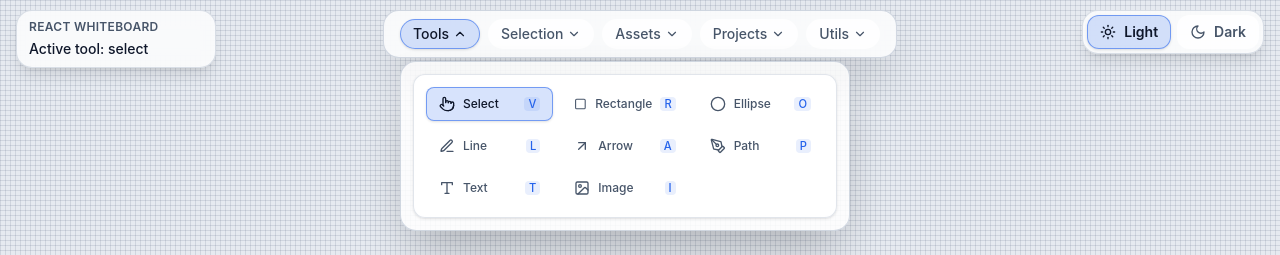
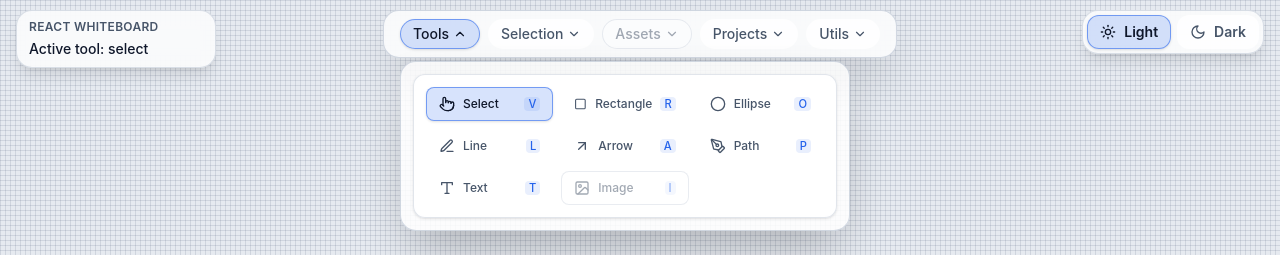
Before and after one commit to CasperKristiansson/React-Whiteboard-Studio, a React (Vite) app: page / in a window 1280 px wide. Both pictures are taken after a click on the button "Tools". Shown: the top 255 px of the page. Built offline with nearby package versions, Linux system fonts and the light colour scheme.

Commit message:
feat: add disabled state to ImportDialog, ExportDialog, and Toolbar components

```diff
--- a/src/ui/export-dialog.tsx
+++ b/src/ui/export-dialog.tsx
@@ -1,4 +1,5 @@
 import { useCallback, useMemo, useState } from 'react'
+import clsx from 'clsx'
 
 import { exportProjectToJson } from '../export/json'
 import { exportDocumentToPNG } from '../export/png'
@@ -27,7 +28,7 @@ const sanitizeFileName = (name: string) =>
     .replace(/[^a-z0-9-]+/gi, '')
     .toLowerCase() || 'document'
 
-const ExportDialog = () => {
+const ExportDialog = ({ disabled = false }: { disabled?: boolean }) => {
   const projectId = useAppSelector(selectProjectId)
   const projectName = useAppSelector(selectProjectName)
   const currentDocument = useAppSelector(selectDocument)
@@ -161,7 +162,13 @@ const ExportDialog = () => {
   )
 
   return (
-    <section className="rounded-3xl border border-(--color-elevated-border) bg-(--color-elevated-bg) p-4 shadow">
+    <section
+      className={clsx(
+        'rounded-3xl border border-(--color-elevated-border) bg-(--color-elevated-bg) p-4 shadow',
+        disabled && 'opacity-60',
+      )}
+      aria-disabled={disabled}
+    >
       <header className="mb-4 space-y-3">
         <div>
           <h2 className="text-base font-semibold text-(--color-app-foreground)">
@@ -176,7 +183,7 @@ const ExportDialog = () => {
           <button
             type="button"
             onClick={handleJsonExport}
-            disabled={isExportingJson || !projectId}
+            disabled={disabled || isExportingJson || !projectId}
             className="flex w-full items-center justify-start gap-2 rounded border border-(--color-button-border) bg-(--color-button-bg) px-3 py-1 text-xs font-medium text-(--color-button-text) shadow transition hover:bg-(--color-button-hover-bg) focus:outline-none focus-visible:ring-2 focus-visible:ring-(--color-accent) disabled:cursor-not-allowed disabled:opacity-60"
           >
             <LuFileJson className="h-4 w-4" />
@@ -185,7 +192,7 @@ const ExportDialog = () => {
           <button
             type="button"
             onClick={() => handlePngExport('document')}
-            disabled={isExportingPng}
+            disabled={disabled || isExportingPng}
             className="flex w-full items-center justify-start gap-2 rounded border border-(--color-button-border) bg-(--color-button-bg) px-3 py-1 text-xs font-medium text-(--color-button-text) shadow transition hover:bg-(--color-button-hover-bg) focus:outline-none focus-visible:ring-2 focus-visible:ring-(--color-accent) disabled:cursor-not-allowed disabled:opacity-60"
           >
             <LuImage className="h-4 w-4" />
@@ -194,7 +201,7 @@ const ExportDialog = () => {
           <button
             type="button"
             onClick={() => handlePngExport('selection')}
-            disabled={isExportingPng}
+            disabled={disabled || isExportingPng}
             className="flex w-full items-center justify-start gap-2 rounded border border-(--color-button-border) bg-(--color-button-bg) px-3 py-1 text-xs font-medium text-(--color-button-text) shadow transition hover:bg-(--color-button-hover-bg) focus:outline-none focus-visible:ring-2 focus-visible:ring-(--color-accent) disabled:cursor-not-allowed disabled:opacity-60"
           >
             <LuLayers className="h-4 w-4" />
@@ -203,7 +210,7 @@ const ExportDialog = () => {
           <button
             type="button"
             onClick={() => handleSvgExport('document')}
-            disabled={isExportingSvg}
+            disabled={disabled || isExportingSvg}
             className="flex w-full items-center justify-start gap-2 rounded border border-(--color-button-border) bg-(--color-button-bg) px-3 py-1 text-xs font-medium text-(--color-button-text) shadow transition hover:bg-(--color-button-hover-bg) focus:outline-none focus-visible:ring-2 focus-visible:ring-(--color-accent) disabled:cursor-not-allowed disabled:opacity-60"
           >
             <LuFileCode2 className="h-4 w-4" />
@@ -212,7 +219,7 @@ const ExportDialog = () => {
           <button
             type="button"
             onClick={() => handleSvgExport('selection')}
-            disabled={isExportingSvg}
+            disabled={disabled || isExportingSvg}
             className="flex w-full items-center justify-start gap-2 rounded border border-(--color-button-border) bg-(--color-button-bg) px-3 py-1 text-xs font-medium text-(--color-button-text) shadow transition hover:bg-(--color-button-hover-bg) focus:outline-none focus-visible:ring-2 focus-visible:ring-(--color-accent) disabled:cursor-not-allowed disabled:opacity-60"
           >
             <LuShapes className="h-4 w-4" />
--- a/src/ui/import-dialog.tsx
+++ b/src/ui/import-dialog.tsx
@@ -1,4 +1,5 @@
 import { useCallback, useState, useRef, type ChangeEvent } from 'react'
+import clsx from 'clsx'
 
 import { importProjectFromJson } from '../import/json'
 import { selectProjectId, useAppSelector, useAppStore } from '../state/store'
@@ -6,7 +7,7 @@ import { useErrorStore } from '../state/error'
 import { toAppError } from '../errors'
 import { LuUpload } from 'react-icons/lu'
 
-const ImportDialog = () => {
+const ImportDialog = ({ disabled = false }: { disabled?: boolean }) => {
   const projectId = useAppSelector(selectProjectId)
   const replaceDocument = useAppStore((state) => state.replaceDocument)
   const markClean = useAppStore((state) => state.markClean)
@@ -59,7 +60,13 @@ const ImportDialog = () => {
   )
 
   return (
-    <section className="rounded-3xl border border-(--color-elevated-border) bg-(--color-elevated-bg) p-4 shadow">
+    <section
+      className={clsx(
+        'rounded-3xl border border-(--color-elevated-border) bg-(--color-elevated-bg) p-4 shadow',
+        disabled && 'opacity-60',
+      )}
+      aria-disabled={disabled}
+    >
       <header className="mb-4 space-y-3">
         <div>
           <h2 className="text-base font-semibold text-(--color-app-foreground)">
@@ -72,8 +79,8 @@ const ImportDialog = () => {
         <button
           type="button"
           onClick={handleTrigger}
-          className="flex w-full items-center justify-center gap-2 rounded border border-(--color-button-border) bg-(--color-button-bg) px-3 py-1 text-xs font-medium text-(--color-button-text) shadow transition hover:bg-(--color-button-hover-bg) focus:outline-none focus-visible:ring-2 focus-visible:ring-(--color-accent)"
-          disabled={!projectId || isImporting}
+          className="flex w-full items-center justify-center gap-2 rounded border border-(--color-button-border) bg-(--color-button-bg) px-3 py-1 text-xs font-medium text-(--color-button-text) shadow transition hover:bg-(--color-button-hover-bg) focus:outline-none focus-visible:ring-2 focus-visible:ring-(--color-accent) disabled:cursor-not-allowed disabled:opacity-60"
+          disabled={disabled || !projectId || isImporting}
         >
           <LuUpload className="h-4 w-4" />
           {isImporting ? 'Importing…' : 'Import .wb.json'}
@@ -83,6 +90,7 @@ const ImportDialog = () => {
           type="file"
           accept="application/json"
           hidden
+          disabled={disabled}
           onChange={handleFileChange}
         />
       </header>
--- a/src/ui/toolbar.tsx
+++ b/src/ui/toolbar.tsx
@@ -33,6 +33,7 @@ const TOOL_OPTIONS: {
   label: string
   shortcut: string
   icon: IconType
+  disabled?: boolean
 }[] = [
   { value: 'select', label: 'Select', shortcut: 'V', icon: LuPointer },
   {
@@ -46,7 +47,7 @@ const TOOL_OPTIONS: {
   { value: 'arrow', label: 'Arrow', shortcut: 'A', icon: LuArrowUpRight },
   { value: 'path', label: 'Path', shortcut: 'P', icon: LuPenTool },
   { value: 'text', label: 'Text', shortcut: 'T', icon: LuType },
-  { value: 'image', label: 'Image', shortcut: 'I', icon: LuImage },
+  { value: 'image', label: 'Image', shortcut: 'I', icon: LuImage, disabled: true },
 ]
 
 const ToolbarButton = ({
@@ -56,6 +57,7 @@ const ToolbarButton = ({
   icon: Icon,
   active,
   onSelect,
+  disabled = false,
   fullWidth = false,
 }: {
   value: Tool
@@ -64,6 +66,7 @@ const ToolbarButton = ({
   icon: IconType
   active: boolean
   onSelect: (tool: Tool) => void
+  disabled?: boolean
   fullWidth?: boolean
 }) => {
   return (
@@ -72,13 +75,20 @@ const ToolbarButton = ({
       className={clsx(
         'flex items-center gap-2 rounded-lg border px-3 py-2 text-xs font-medium transition focus:outline-none focus-visible:ring-2 focus-visible:ring-(--color-accent)',
         fullWidth && 'w-full justify-start',
-        active
-          ? 'border-(--color-button-active-border) bg-(--color-button-active-bg) text-(--color-button-text) shadow-sm'
-          : 'border-transparent bg-(--color-button-bg) text-(--color-button-muted-text) hover:bg-(--color-button-hover-bg)',
+        disabled
+          ? 'cursor-not-allowed border-(--color-elevated-border) bg-(--color-button-bg) text-(--color-muted-foreground) opacity-50'
+          : active
+            ? 'border-(--color-button-active-border) bg-(--color-button-active-bg) text-(--color-button-text) shadow-sm'
+            : 'border-transparent bg-(--color-button-bg) text-(--color-button-muted-text) hover:bg-(--color-button-hover-bg)',
       )}
       aria-pressed={active}
       aria-label={`${label} tool (${shortcut})`}
-      onClick={() => onSelect(value)}
+      aria-disabled={disabled}
+      disabled={disabled}
+      onClick={() => {
+        if (disabled) return
+        onSelect(value)
+      }}
     >
       <Icon className="h-4 w-4" />
       <span className="font-medium">{label}</span>
@@ -292,6 +302,7 @@ const Toolbar = ({
             shortcut={tool.shortcut}
             icon={tool.icon}
             active={tool.value === activeTool}
+            disabled={tool.disabled}
             onSelect={(nextTool) => {
               setTool(nextTool)
               onToolSelect?.(nextTool)
--- a/src/ui/top-navigation.tsx
+++ b/src/ui/top-navigation.tsx
@@ -35,6 +35,7 @@ type NavDropdownProps = {
   children: ReactNode
   align?: 'left' | 'right'
   contentClassName?: string
+  disabled?: boolean
 }
 
 const NavDropdown = ({
@@ -45,30 +46,39 @@ const NavDropdown = ({
   children,
   align = 'left',
   contentClassName,
+  disabled = false,
 }: NavDropdownProps) => {
+  const isExpanded = !disabled && isOpen
   return (
     <div className="relative">
       <button
         type="button"
         className={clsx(
           'flex items-center gap-1 rounded-full border px-3 py-1 text-sm font-medium transition focus:outline-none focus-visible:ring-2 focus-visible:ring-(--color-accent)',
-          isOpen
-            ? 'border-(--color-button-active-border) bg-(--color-button-active-bg) text-(--color-button-text) shadow'
-            : 'border-transparent bg-(--color-button-bg) text-(--color-button-muted-text) hover:bg-(--color-button-hover-bg)',
+          disabled
+            ? 'cursor-not-allowed border-(--color-elevated-border) bg-(--color-button-bg) text-(--color-button-muted-text) opacity-50'
+            : isOpen
+              ? 'border-(--color-button-active-border) bg-(--color-button-active-bg) text-(--color-button-text) shadow'
+              : 'border-transparent bg-(--color-button-bg) text-(--color-button-muted-text) hover:bg-(--color-button-hover-bg)',
         )}
-        aria-expanded={isOpen}
+        aria-expanded={isExpanded}
         aria-controls={`${id}-menu`}
-        onClick={() => onToggle(id)}
+        aria-disabled={disabled}
+        disabled={disabled}
+        onClick={() => {
+          if (disabled) return
+          onToggle(id)
+        }}
       >
         <span>{label}</span>
         <LuChevronDown
           className={clsx(
             'h-3.5 w-3.5 transition-transform',
-            isOpen && 'rotate-180',
+            isExpanded && 'rotate-180',
           )}
         />
       </button>
-      {isOpen ? (
+      {isExpanded ? (
         <div
           id={`${id}-menu`}
           role="menu"
@@ -495,6 +505,7 @@ const TopNavigation = () => {
           label="Assets"
           isOpen={openMenu === 'assets'}
           onToggle={toggleMenu}
+          disabled
         >
           <div className="max-w-full">
             <AssetManager variant="dropdown" />
@@ -588,8 +599,8 @@ const TopNavigation = () => {
                 </span>
               </button>
             </section>
-            <ImportDialog />
-            <ExportDialog />
+            <ImportDialog disabled />
+            <ExportDialog disabled />
           </div>
         </NavDropdown>
       </nav>
```
